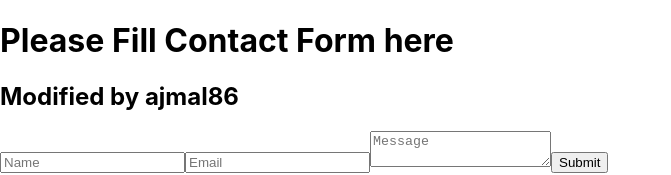
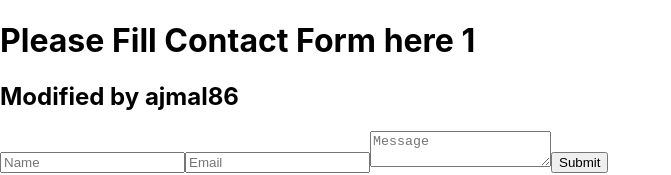
Before and after one commit to ajmalmnkl/ajmal-reactapp, a React (Create React App) app: page / in a window 1280 px wide. Shown: the top 175 px of the page, without its empty margins (0-671 px from the left). Built offline with nearby package versions, Linux system fonts and the light colour scheme.

Commit message:
Update App.js

```diff
--- a/src/App.js
+++ b/src/App.js
@@ -21,7 +21,7 @@ function App() {
 
     return (
         <div>
-            <h1>Please Fill Contact Form here</h1>
+            <h1>Please Fill Contact Form here 1</h1>
         <h2>Modified by ajmal86</h2>
             <form onSubmit={handleSubmit}>
                 <input name="name" placeholder="Name" onChange={handleChange} />
```
